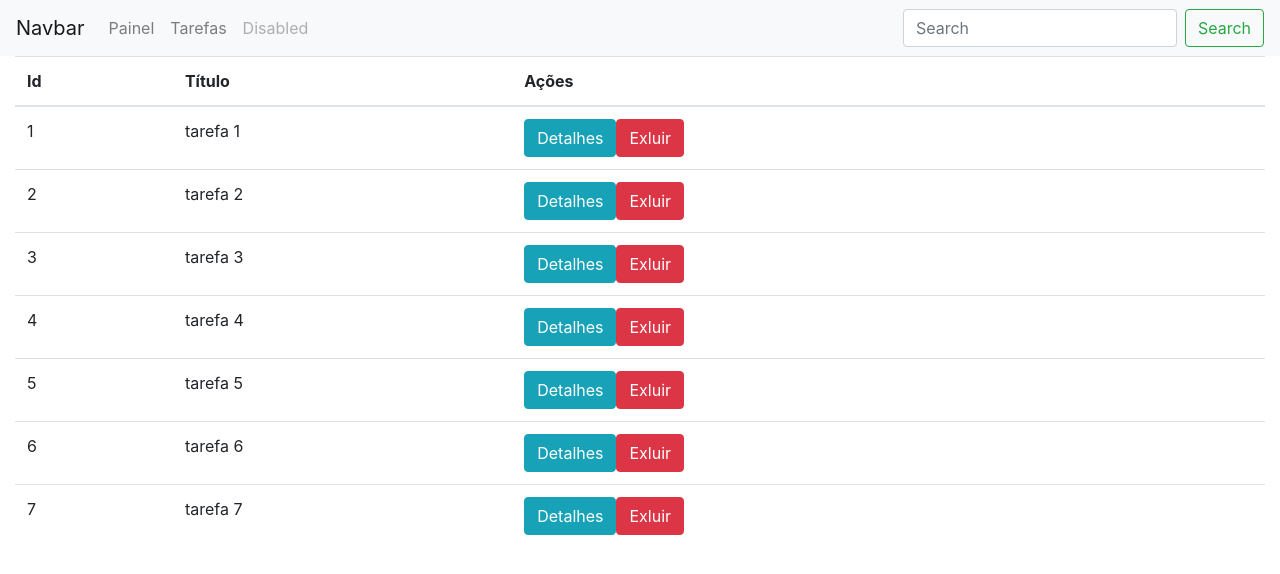
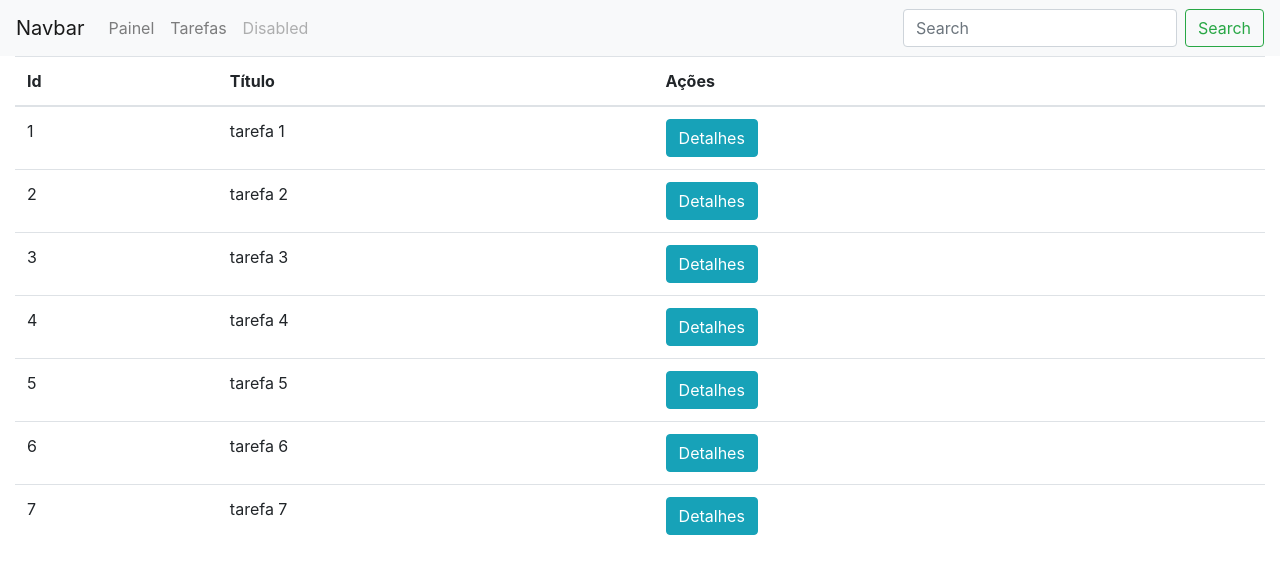
Before and after one commit to Luiz-Bernardes/angular-proposal, an Angular app: page /tasks in a window 1280 px wide. Shown: the top 574 px of the page. Built offline with nearby package versions, Linux system fonts and the light colour scheme.

Commit message:
task provider adjust

```diff
--- a/src/app/tasks/task-detail/task-detail.component.html
+++ b/src/app/tasks/task-detail/task-detail.component.html
@@ -10,6 +10,7 @@
 
   <div class="form-group row">
     <div class="col-sm-8">
+      <button class="btn btn-default" (click)="goBack()">Voltar</button>
       <button type="submit" class="btn btn-success">Salvar</button>
     </div>
   </div>
--- a/src/app/tasks/task-detail/task-detail.component.ts
+++ b/src/app/tasks/task-detail/task-detail.component.ts
@@ -1,5 +1,6 @@
 import { Component, OnInit } from '@angular/core';
 import { ActivatedRoute, Params } from '@angular/router';
+import { Location } from '@angular/common';
 
 import 'rxjs/add/operator/switchMap';
 
@@ -8,7 +9,8 @@ import { TaskService } from '../shared/task.service';
 
 @Component({
 	selector: 'task-detail',
-	templateUrl: './task-detail.component.html'
+	templateUrl: './task-detail.component.html',
+	providers: [TaskService]
 })
 
 export class TaskDetailComponent implements OnInit{
@@ -16,7 +18,8 @@ export class TaskDetailComponent implements OnInit{
 
 	public constructor(
 		private taskService: TaskService,
-		private route: ActivatedRoute
+		private route: ActivatedRoute,
+		private location: Location
 	){}
 
 	public ngOnInit(){
@@ -24,4 +27,8 @@ export class TaskDetailComponent implements OnInit{
 			.switchMap((params: Params) => this.taskService.getTask(+params['id']))
 			.subscribe(task => this.task = task)
 	}
+
+	public goBack() {
+		this.location.back();
+	}
 }
--- a/src/app/tasks/tasks.component.html
+++ b/src/app/tasks/tasks.component.html
@@ -10,15 +10,9 @@
 			<td>{{task.title}}</td>
 			<td>
 
-				<button class="btn btn-info" data-toggle="modal" data-target="#taskDetail" (click)="onSelect(task)">
-					<span class="glyphicon glyphicon-info-sign"></span>
-					Detalhes
-			  </button>
-
-				<button class="btn btn-danger">
-					<span class="glyphicon glyphicon-trash"></span>
-					Exluir
-				</button>
+			  <a [routerLink]="['/tasks',task.id]" class="btn btn-info">
+			  	Detalhes
+			  </a>
 
 			</td>
 		</tr>
--- a/src/app/tasks/tasks.component.ts
+++ b/src/app/tasks/tasks.component.ts
@@ -6,7 +6,7 @@ import { TaskService } from './shared/task.service'
 @Component({
 	selector: 'tasks',
 	templateUrl: './tasks.component.html',
-	providers: [ TaskService ]
+	providers: [TaskService]
 })
 
 export class TasksComponent implements OnInit{
```
Also changed, not shown: src/app/app.module.ts (+5 -4 lines).
